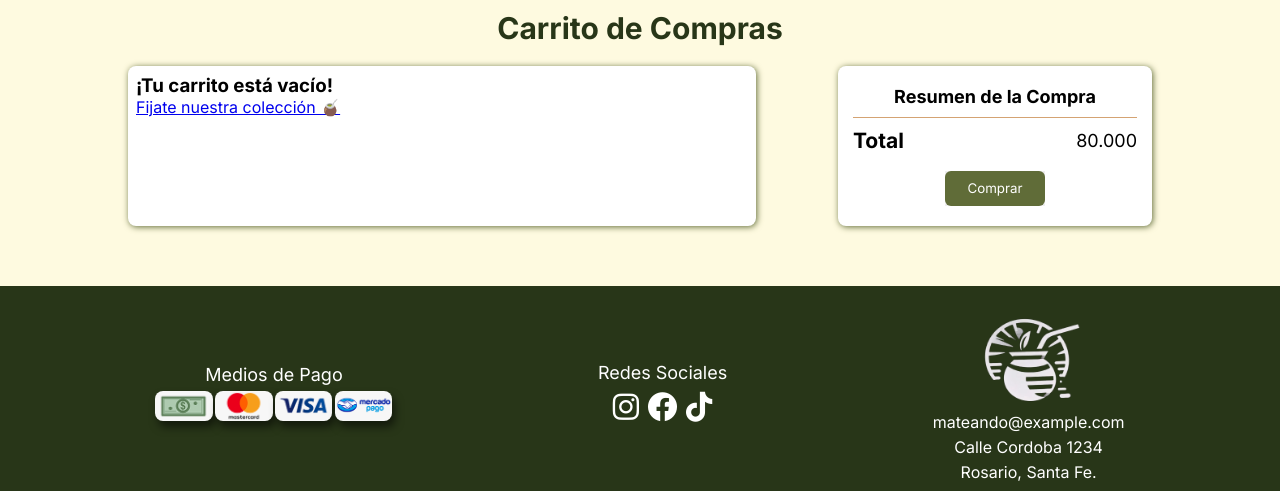
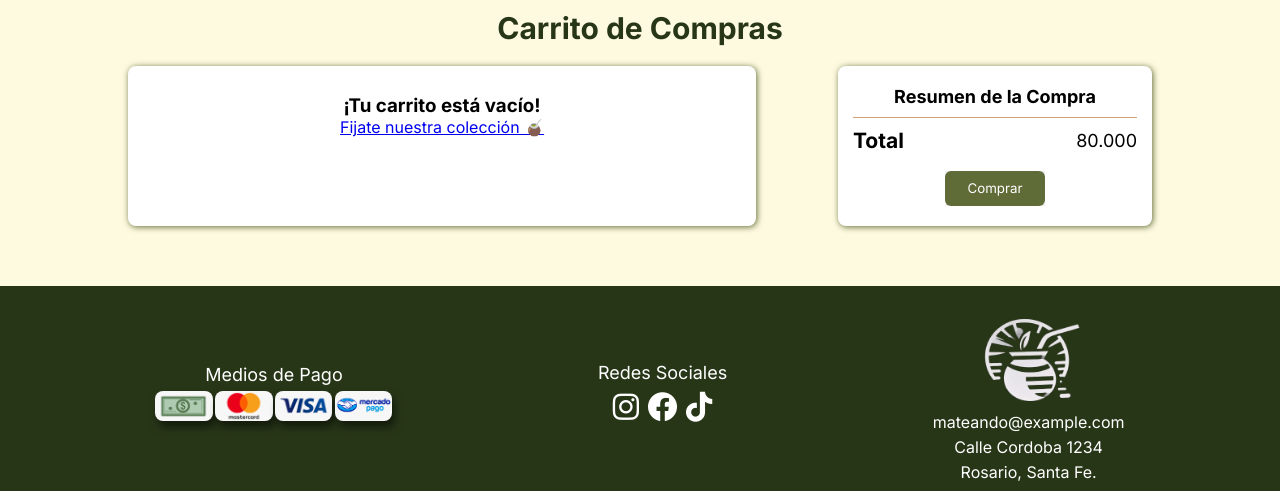
Before and after one commit to GGabi40/UTN-FRRO-Programacion-II-Mateando, a Flask app: page /carrito in a window 1280 px wide. Shown: the part 260-751 px from the top of the page. Run offline with Flask 3, Linux system fonts and the light colour scheme; a user stored in the database is signed in; data comes from the database, SQL or seed files in the repository; some libraries are stand-ins or nearby versions.

Commit message:
filtrado de productos y style carritos

```diff
--- a/src/static/assets/css/carrito.css
+++ b/src/static/assets/css/carrito.css
@@ -48,6 +48,14 @@ h1 {
 
 .compras {
   font-size: 1.6rem;
+}
+
+.container-carrito-vacio {
+  display: flex;
+  flex-direction: column;
+  justify-content: center;
+  align-items: center;
+  margin-top: 20px;
 }
 
 .compras, .resumen {
--- a/templates/carrito.html
+++ b/templates/carrito.html
@@ -46,8 +46,10 @@
                 </tbody>
             </table>
             {% else %}
+            <div class="container-carrito-vacio">
                 <h3>¡Tu carrito está vacío!</h3>
                 <a href="./productos">Fijate nuestra colección 🧉</a>
+            </div>
             {% endif %}
         </div>
         <div class="resumen">
```
Also changed, not shown: src/static/assets/js/filtraProductos.js (+15 -0 lines), templates/productos.html (indentation only).
